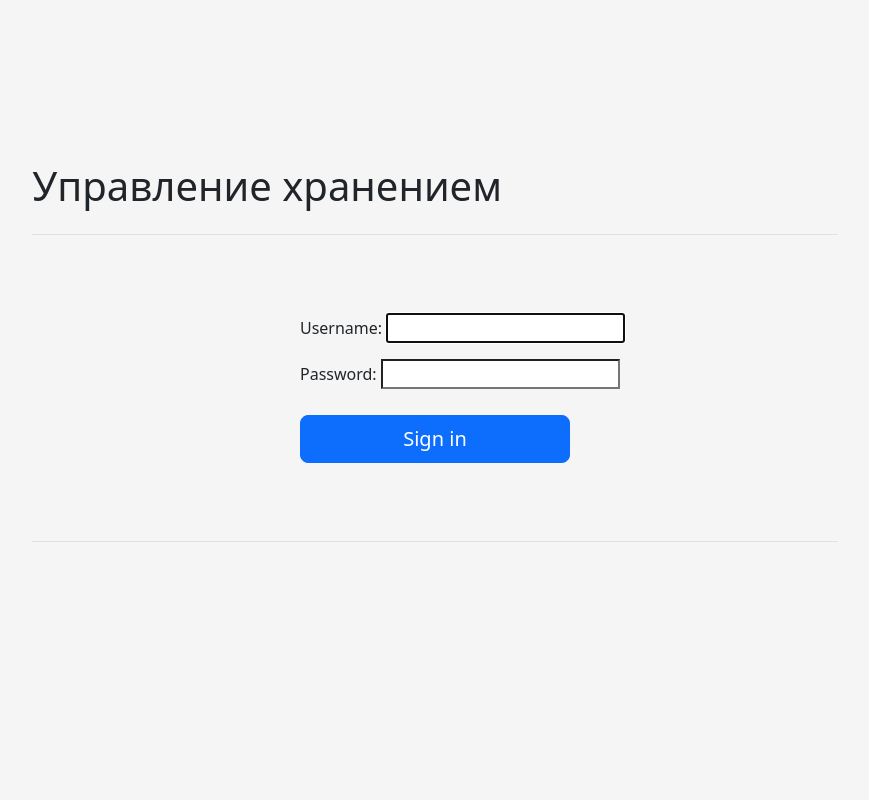
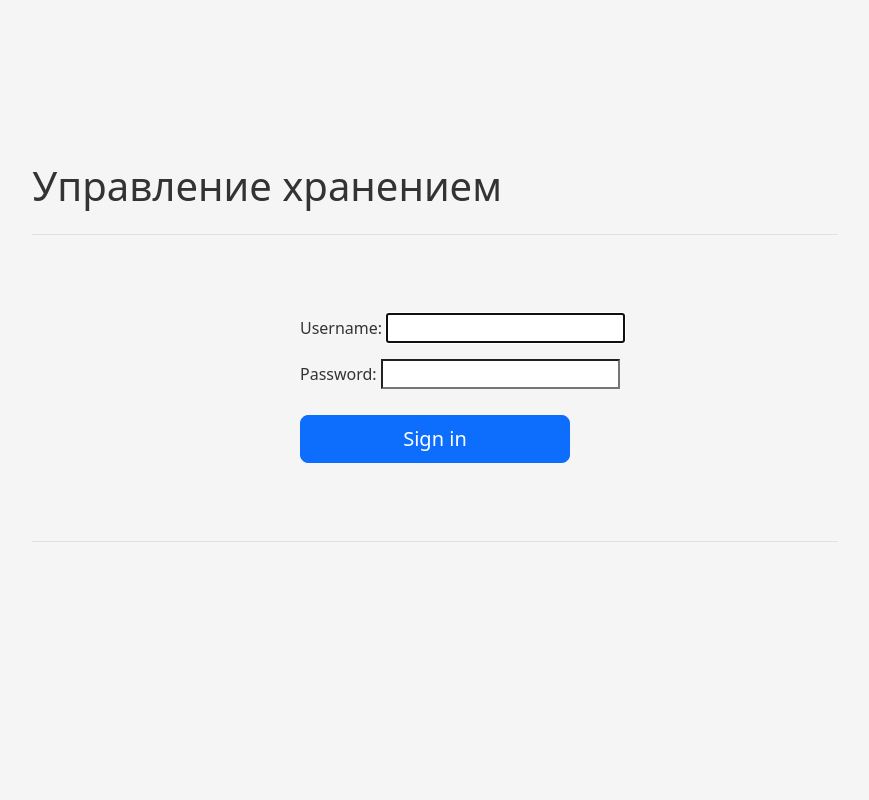
Before and after one commit to bgelov/django-upakovka, a Django app: page /accounts/login/ in a window 1280 px wide. Shown: the whole page, without its empty margins (205-1074 px from the left). Run offline with Django 4.2, Linux system fonts and the light colour scheme; some libraries are stand-ins or nearby versions.

Commit message:
Changed sign-in css style

```diff
--- a/main/static/css/signin.css
+++ b/main/static/css/signin.css
@@ -1,6 +1,8 @@
 html,
 body {
-  height: 100%;
+    background: #f0f0f0;
+    color: #333;
+    height: 100%;
 }
 
 body {
```
